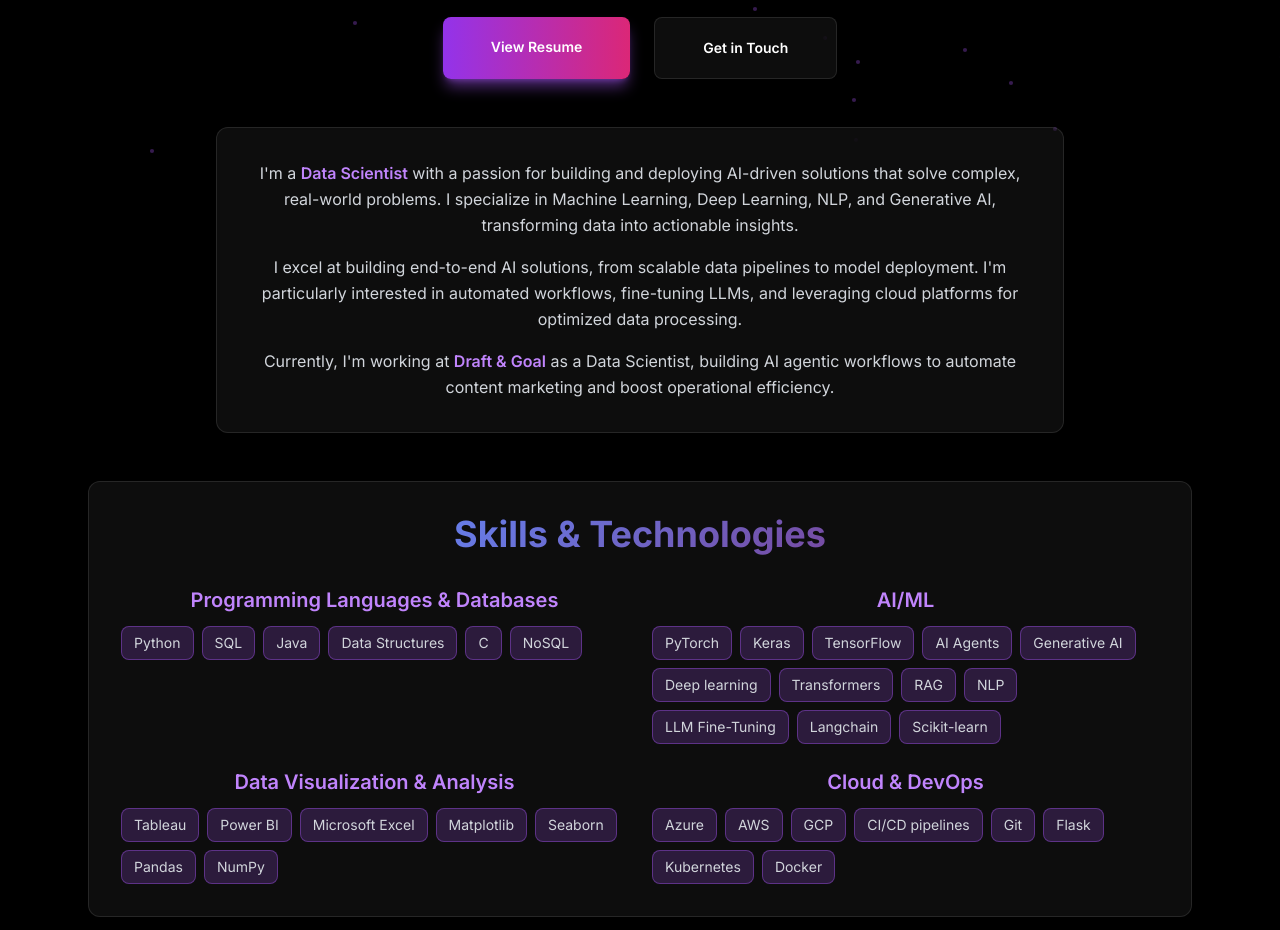
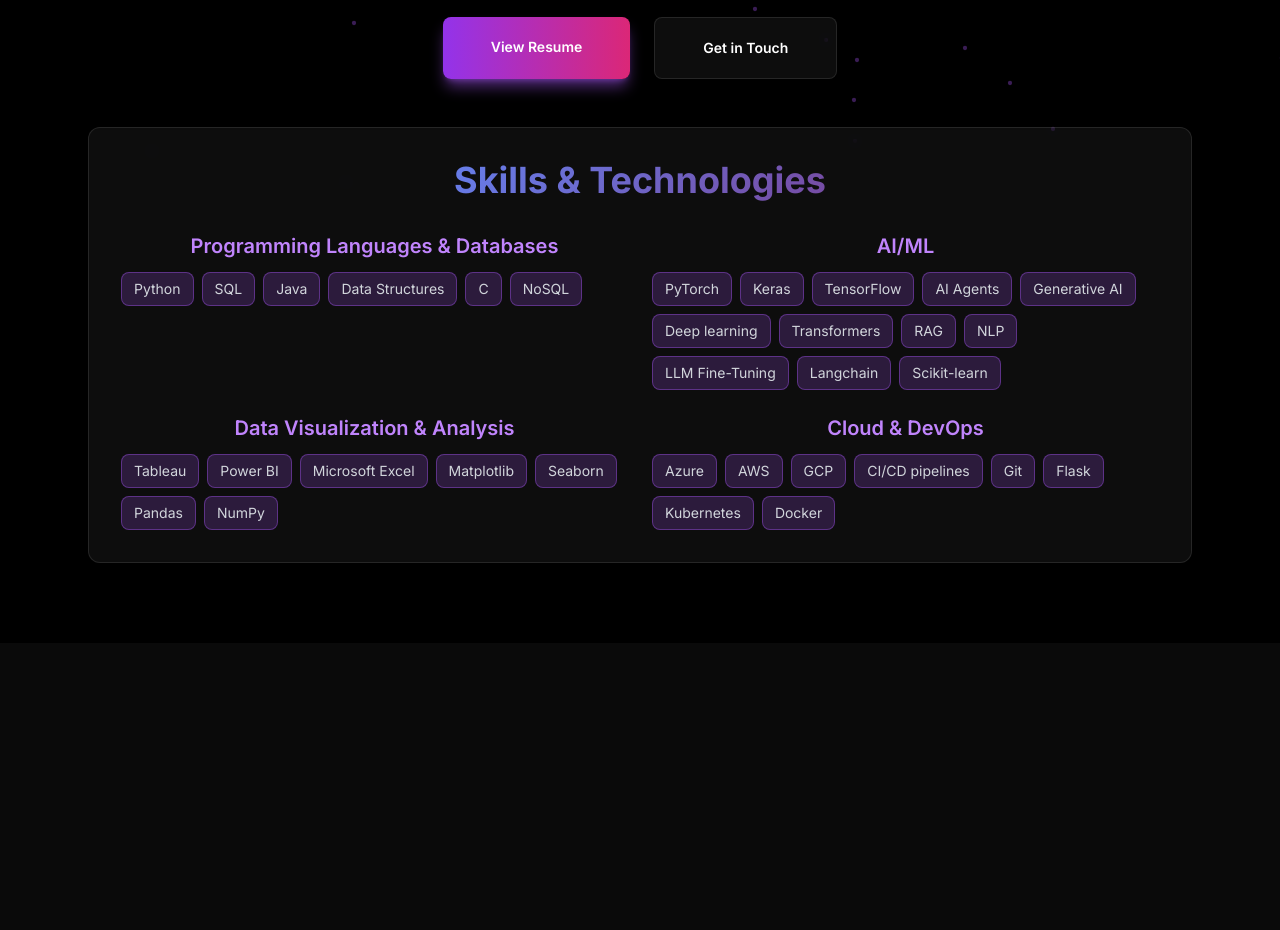
Before and after one commit to SharanyaAkkenapally/Portfolio, a Next.js app: page / in a window 1280 px wide. Shown: the part 620-1550 px from the top of the page. After the commit the page ends 1263 px from the top, so only its background shows below. Built offline with nearby package versions, Linux system fonts and the light colour scheme.

Commit message:
Removed redundant bio section from page.tsx

```diff
--- a/app/page.tsx
+++ b/app/page.tsx
@@ -280,26 +280,6 @@
               </Link>
             </motion.div>
 
-            {/* Bio Section */}
-            <motion.div
-              className="max-w-4xl mx-auto mb-12 px-6"
-              initial={{ opacity: 0, y: 20 }}
-              animate={{ opacity: 1, y: 0 }}
-              transition={{ duration: 0.8, delay: 1 }}
-            >
-              <div className="glass rounded-xl p-8 border border-purple-500/20">
-                <p className="text-gray-300 leading-relaxed mb-4">
-                  I'm a <span className="text-purple-400 font-semibold">Data Scientist</span> with a passion for building and deploying AI-driven solutions that solve complex, real-world problems. I specialize in Machine Learning, Deep Learning, NLP, and Generative AI, transforming data into actionable insights.
-                </p>
-                <p className="text-gray-300 leading-relaxed mb-4">
-                  I excel at building end-to-end AI solutions, from scalable data pipelines to model deployment. I'm particularly interested in automated workflows, fine-tuning LLMs, and leveraging cloud platforms for optimized data processing.
-                </p>
-                <p className="text-gray-300 leading-relaxed">
-                  Currently, I'm working at <span className="text-purple-400 font-semibold">Draft & Goal</span> as a Data Scientist, building AI agentic workflows to automate content marketing and boost operational efficiency.
-                </p>
-              </div>
-            </motion.div>
-
             {/* Skills Section */}
             <motion.div
               className="max-w-6xl mx-auto mb-20 px-6"
```
